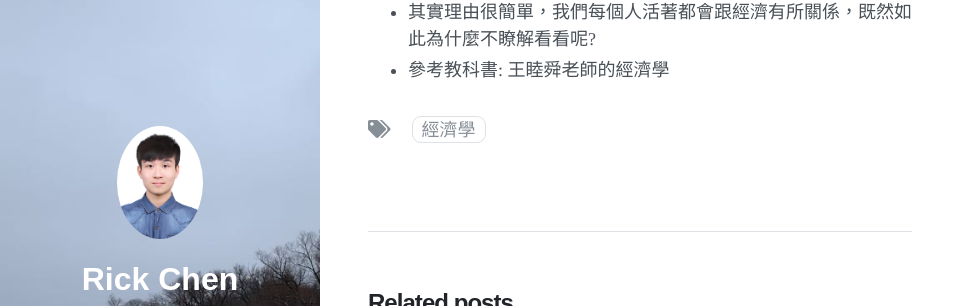
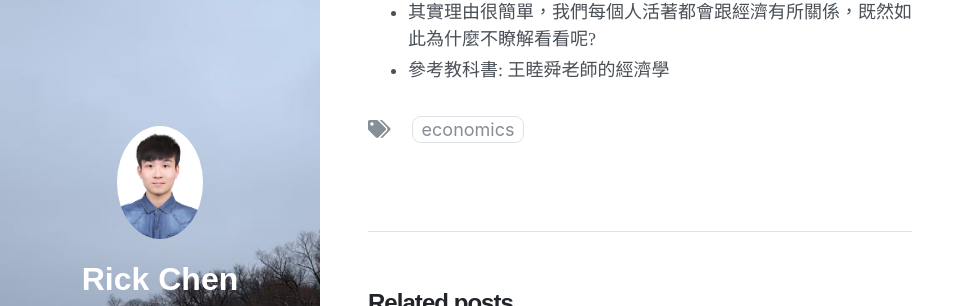
Before and after one commit to jerry940917chen/jerry940917chen.github.io, a Jekyll site: the page built from _posts/2022-06-01-Economics0.md, in a window 1280 px wide. Shown: the part 132-438 px from the top of the page, without its empty margins (0-975 px from the left). Built offline with Jekyll 4.4.1, drawn with Linux system fonts in a browser that asks for light colours; nearby versions of some CDN libraries.

Commit message:
Update 2022-06-01-Economics0.md

```diff
--- a/_posts/2022-06-01-Economics0.md
+++ b/_posts/2022-06-01-Economics0.md
@@ -3,7 +3,7 @@ layout: post
 title: 為什麼看經濟學
 author: Rick Chen
 tags:
-- 經濟學
+- Economics
 date: 2022-06-01 03:34
 ---
 * 其實理由很簡單，我們每個人活著都會跟經濟有所關係，既然如此為什麼不瞭解看看呢?
```
